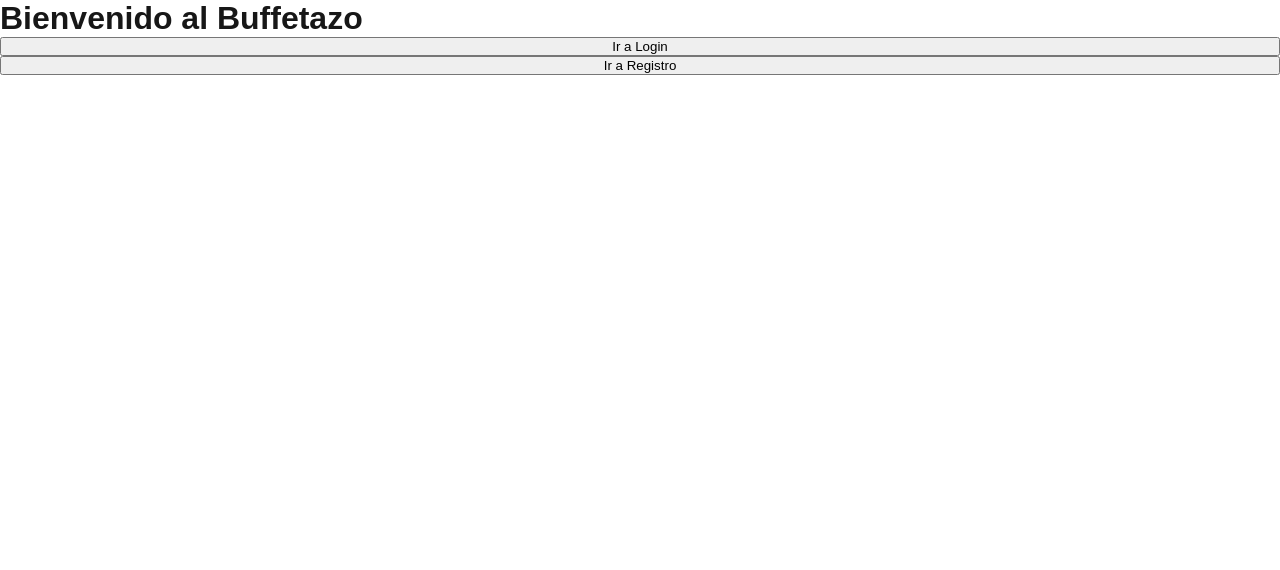
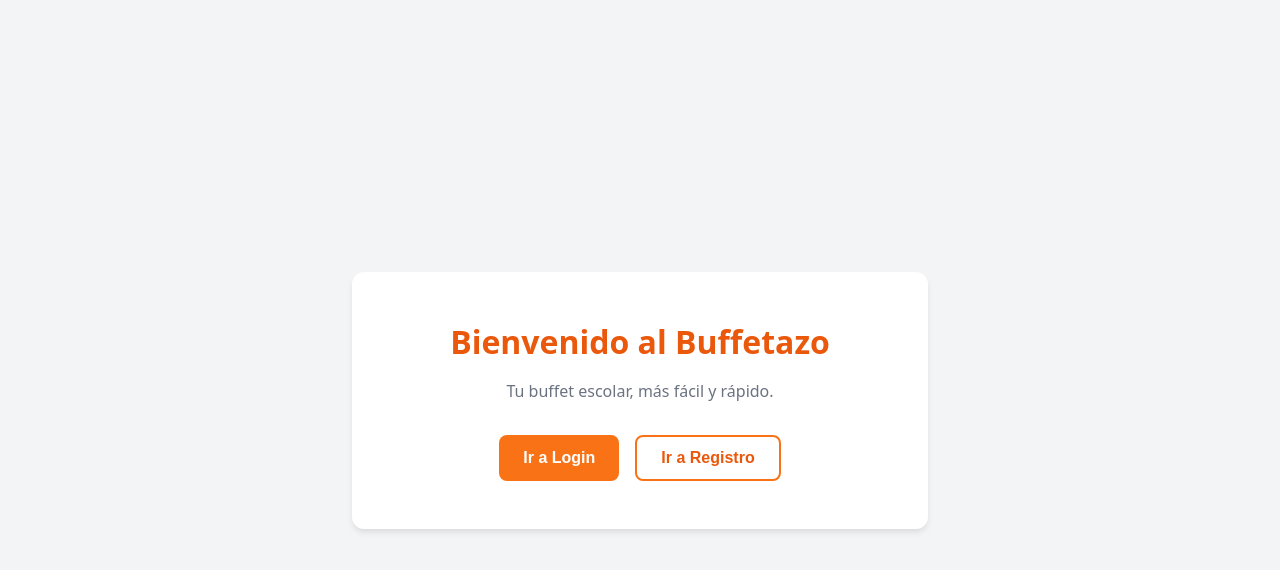
Before and after one commit to PioIX/2026-TPF-G17, a Next.js app in the folder Frontend/: page / in a window 1280 px wide. Shown: the top 570 px of the page. Built offline with nearby package versions, Linux system fonts and the light colour scheme.

Commit message:
terminamos el css de la paguina principal

```diff
--- a/Frontend/src/app/page.js
+++ b/Frontend/src/app/page.js
@@ -1,12 +1,39 @@
-"use client"
+
+"use client";
+
 import { useRouter } from "next/navigation";
+import styles from "./page.module.css";
+
 export default function Inicio() {
-    const router = useRouter();
-    return (
-        <>
-        <h1>Bienvenido al Buffetazo</h1>
-        <button onClick={() => router.push("/login")}>Ir a Login</button>
-        <button onClick={() => router.push("/registro")}>Ir a Registro</button>
-        </>
-    )
+  const router = useRouter();
+
+  return (
+    <main className={styles.contenedorPrincipal}>
+      <div className={styles.tarjetaInicio}>
+        <h1 className={styles.tituloInicio}>
+          Bienvenido al Buffetazo
+        </h1>
+
+        <p className={styles.descripcionInicio}>
+          Tu buffet escolar, más fácil y rápido.
+        </p>
+
+        <div className={styles.botonesInicio}>
+          <button
+            className={styles.btnInicio}
+            onClick={() => router.push("/login")}
+          >
+            Ir a Login
+          </button>
+
+          <button
+            className={styles.btnRegistro}
+            onClick={() => router.push("/registro")}
+          >
+            Ir a Registro
+          </button>
+        </div>
+      </div>
+    </main>
+  );
 }
--- /dev/null
+++ b/Frontend/src/app/page.module.css
@@ -0,0 +1,80 @@
+
+
+.contenedorPrincipal {
+  min-height: 100vh;
+  background-color: #f3f4f6;
+  color: #1f2937;
+  font-family: system-ui, -apple-system, BlinkMacSystemFont, 'Segoe UI', Roboto, sans-serif;
+  display: flex;
+  justify-content: center;
+  align-items: center;
+  padding: 1.5rem;
+  box-sizing: border-box;
+}
+
+
+
+.tarjetaInicio {
+  width: 100%;
+  max-width: 36rem;
+  background-color: #ffffff;
+  border-radius: 0.75rem;
+  box-shadow: 0 4px 6px -1px rgba(0, 0, 0, 0.1);
+  padding: 3rem 2rem;
+  text-align: center;
+  box-sizing: border-box;
+}
+
+
+.tituloInicio {
+  font-size: 2rem;
+  font-weight: 700;
+  color: #ea580c;
+  margin: 0 0 1rem 0;
+}
+
+.descripcionInicio {
+  font-size: 1rem;
+  color: #6b7280;
+  margin: 0 0 2rem 0;
+  line-height: 1.5;
+}
+
+.botonesInicio {
+  display: flex;
+  justify-content: center;
+  gap: 1rem;
+  flex-wrap: wrap;
+}
+
+.btnInicio {
+  background-color: #f97316;
+  color: #ffffff;
+  padding: 0.75rem 1.5rem;
+  border-radius: 0.5rem;
+  font-size: 1rem;
+  font-weight: 600;
+  border: none;
+  cursor: pointer;
+  transition: background-color 0.2s;
+}
+
+.btnInicio:hover {
+  background-color: #ea580c;
+}
+
+.btnRegistro {
+  background-color: #ffffff;
+  color: #ea580c;
+  padding: 0.75rem 1.5rem;
+  border: 2px solid #f97316;
+  border-radius: 0.5rem;
+  font-size: 1rem;
+  font-weight: 600;
+  cursor: pointer;
+  transition: background-color 0.2s, color 0.2s;
+}
+
+.btnRegistro:hover {
+  background-color: #fff7ed;
+}
```
